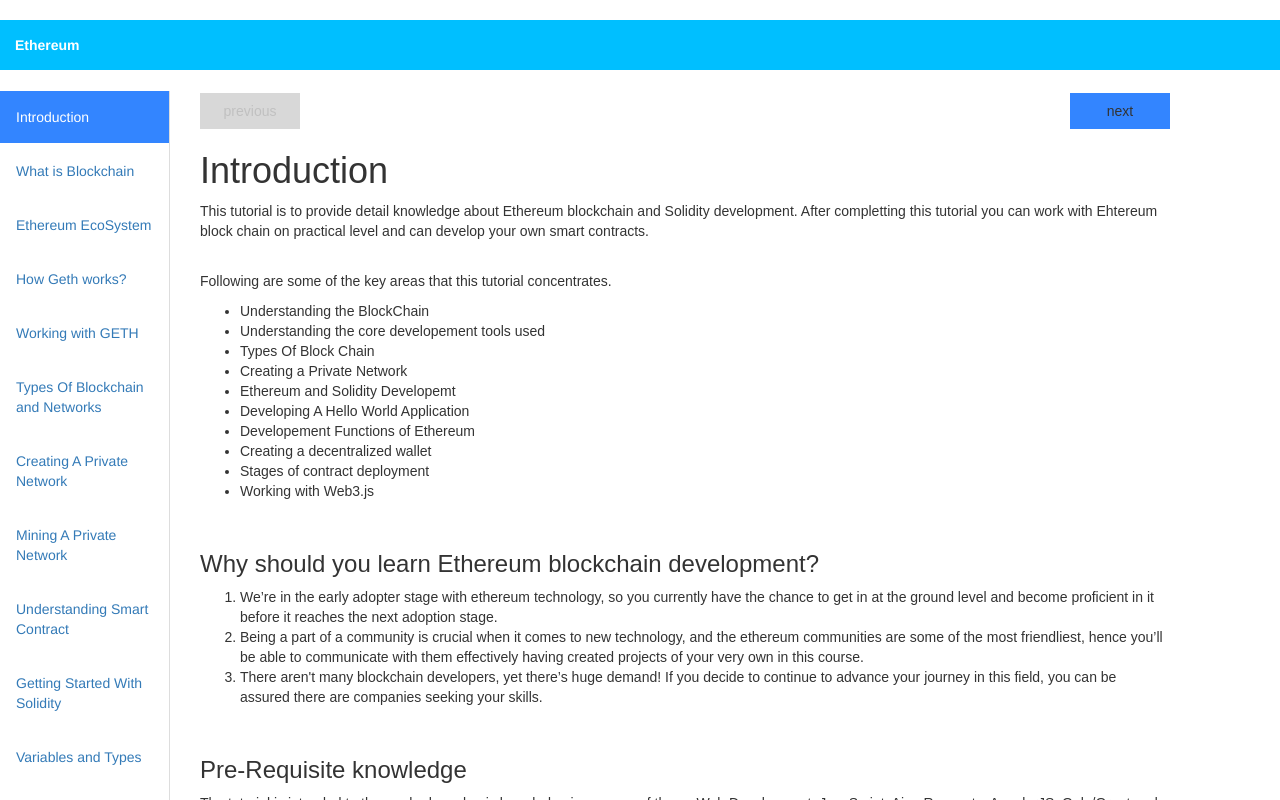
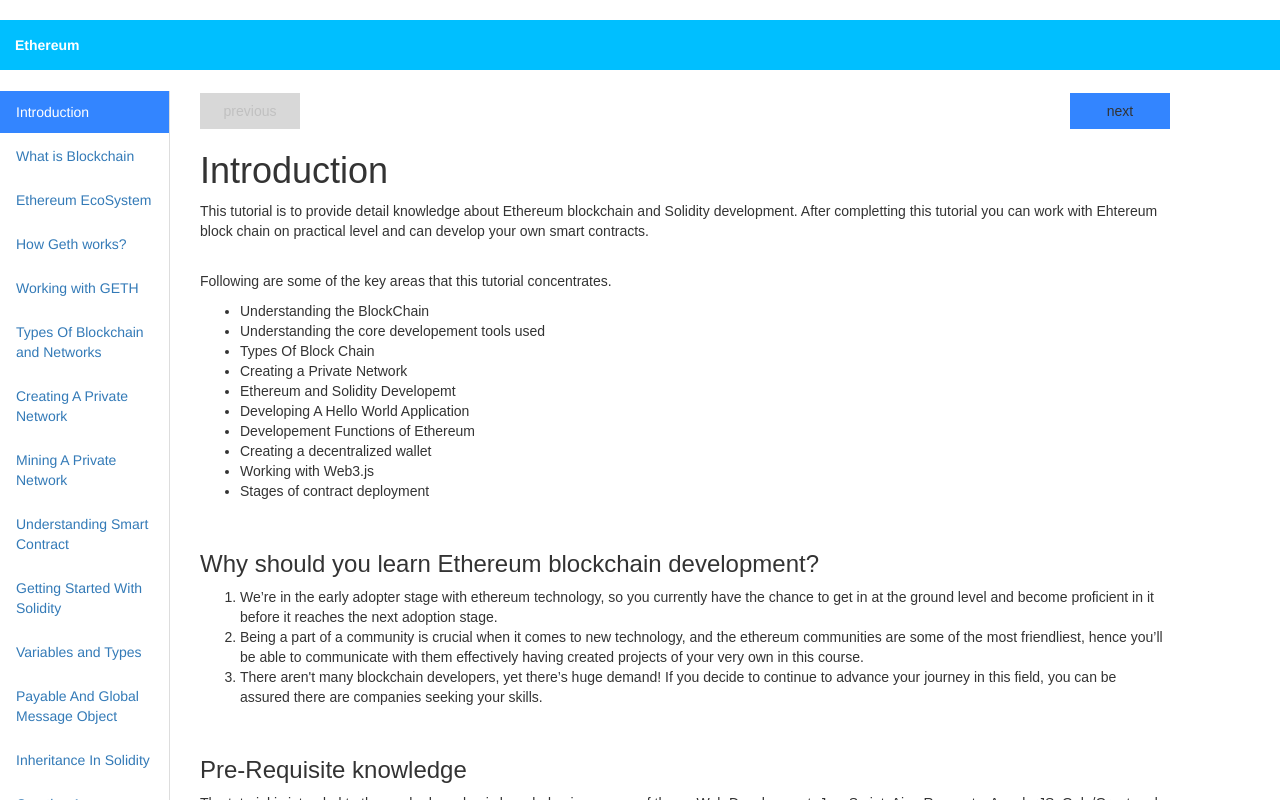
Before and after one commit to nagakedari/tutorial, an Angular app: page /intro#/eco in a window 1280 px wide. Shown: the top 800 px of the page. Built offline with nearby package versions, Linux system fonts and the light colour scheme.

Commit message:
Corrected spelling mistakes

```diff
--- a/package.json
+++ b/package.json
@@ -12,7 +12,6 @@
   },
   "private": true,
   "dependencies": {
-    "@angular/animations": "^5.0.0",
     "@angular/common": "^5.0.0",
     "@angular/compiler": "^5.0.0",
     "@angular/core": "^5.0.0",
--- a/src/app/chapters/chapters.component.css
+++ b/src/app/chapters/chapters.component.css
@@ -2,7 +2,6 @@
 .tabs-right > .nav-tabs,
 .tabs-left > .nav-tabs {
   border-bottom: 0;
-  height: auto;
 }
 
 .tab-content > .tab-pane,
@@ -68,7 +67,6 @@
   float: left;
   margin-right: 19px;
   border-right: 1px solid #ddd;
-  height: auto;
 }
 
 .tabs-left > .nav-tabs > li > a {
--- a/src/app/chapters/chapters.component.html
+++ b/src/app/chapters/chapters.component.html
@@ -1,10 +1,7 @@
 <div class="tabbable tabs-left">
-  <ul class="nav nav-tabs navbar-nav">
+  <ul class="nav nav-tabs">
     <li *ngFor="let tab of ethereumTopicTabs; let i= index" routerLinkActive="active-tab" [routerLinkActiveOptions]="{exact:true}">
       <a routerLink="{{tab.path}}" data-toggle="tab">{{tab.name}}</a>
-        <!--(click)="selectedTab(i)"
-      [style.backgroundColor]="i==selectedTabIndex?'#3385ff':''"
-      [style.color]="i==selectedTabIndex?'white':''">-->
     </li>
   </ul>
 </div>
--- a/src/app/ecosystem/ecosystem.component.html
+++ b/src/app/ecosystem/ecosystem.component.html
@@ -39,7 +39,7 @@
 </p>
 <br />
 <p>
-  <b>Truffle: </b> Its a framework to develop solidity applications. It has contract management, deployment and integrated testing frameworks. Truffle Boxes are pre-configured web-developemtn environments. If you are developig serious web applications that use blockchain features you might want a use truffle rather than plain Web3.js which will ease your developement.
+  <b>Truffle: </b> Its a framework to develop solidity applications. It has contract management, deployment and integrated testing frameworks. Truffle Boxes are pre-configured web-developement environments. If you are developig serious web applications that use blockchain features you might want a use truffle rather than plain Web3.js which will ease your developement.
 </p>
 <br />
 <p>
--- a/src/app/geth/geth.component.html
+++ b/src/app/geth/geth.component.html
@@ -15,7 +15,7 @@
 <p><img src="../assets/geth/starting_geth.jpg"></p>
 <br />
 <p>
-  When you run <i>geth</i> command for the first time, geth runs in fast sync mode (to understand sync modes, refer How it Works section) and downloads the blocks on to your local machine. In subsequent runs, geth will run in full sync mode. To stop a running geth, use <b><i>Ctrl+C</i></b> command. The path where the blocks gets stored in your computer varies based on OS.
+  When you run <i>geth</i> command for the first time, geth runs in fast sync mode (to understand sync modes, refer How Geth Works section) and downloads the blocks on to your local machine. In subsequent runs, geth will run in full sync mode. To stop a running geth, use <b><i>Ctrl+C</i></b> command. The path where the blocks gets stored in your computer varies based on OS.
 </p>
  <ul>
     <li>Windows - ~home_directory\AppData\Roaming\Ethereum</li>
--- a/src/app/introduction/introduction.component.html
+++ b/src/app/introduction/introduction.component.html
@@ -19,8 +19,8 @@
     <li>Developing A Hello World Application</li>
     <li>Developement Functions of Ethereum</li>
     <li>Creating a decentralized wallet </li>
+    <li>Working with Web3.js</li>
     <li>Stages of contract deployment</li>
-    <li>Working with Web3.js</li>
   </ul>
   <br />
   <h3> Why should you learn Ethereum blockchain development?</h3>
```
Also changed, not shown: 1 other file (tests, documents, lock files or other folders).
